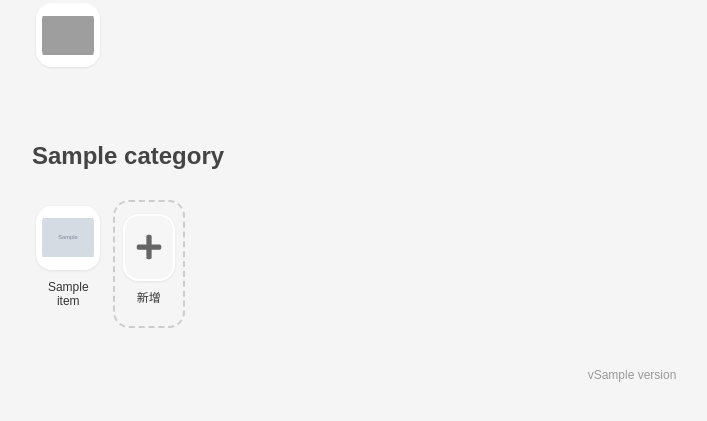
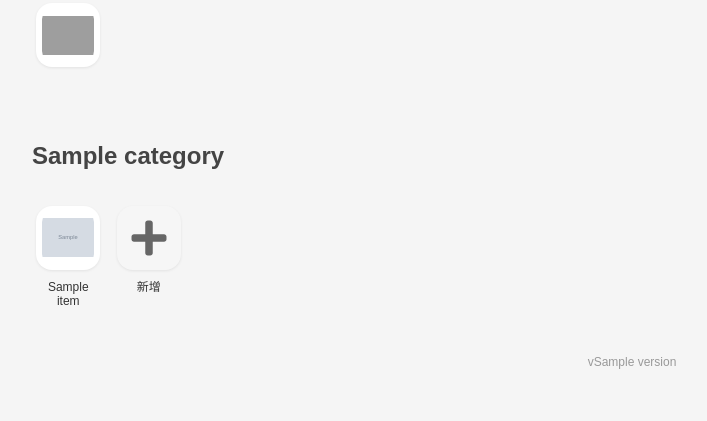
Before and after one commit to syaofox/homer, a Flask app: template app/templates/index.html in a window 1280 px wide. Shown: the part 170-591 px from the top of the page, without its empty margins (8-715 px from the left). Run offline with Flask 3, Linux system fonts and the light colour scheme; the template is opened without the code that fills it: most values are stand-ins (such as "Sample title", 1, 10 or a date in 2020); grey boxes marked "Sample" are stand-in pictures; parts of the project's set-up code (start-up, migrations or seed data) failed here and were passed over; grey boxes are pictures that could not be loaded.

Commit message:
修复：SVG图标与自定义图标大小不一致及顶部对齐问题
- 统一SVG图标容器和自定义图片总外尺寸为64×64px
- SVG图标本身从28×28px放大到40×40px
- 移除SVG容器白色边框和新增按钮虚线边框
- 修复导致SVG图标顶部偏移6px的问题

```diff
--- a/app/static/css/style.css
+++ b/app/static/css/style.css
@@ -44,25 +44,25 @@ h1 {
 
 .nav-item i,
 .nav-item .nav-item-icon {
-    font-size: 28px;
+    font-size: 0;
+    margin-top: 0;
     margin-bottom: 4px;
     background: rgba(255, 255, 255, 0.08);
     color: #333;
-    width: 52px;
-    height: 52px;
+    width: 64px;
+    height: 64px;
     border-radius: 16px;
     display: flex;
     align-items: center;
     justify-content: center;
     padding: 6px;
     box-sizing: border-box;
-    border: 2px solid #fff;
     box-shadow: 0 1px 3px rgba(0,0,0,0.08);
 }
 
 .nav-item .nav-item-icon .icon-svg {
-    width: 28px;
-    height: 28px;
+    width: 40px;
+    height: 40px;
 }
 
 .nav-item span {
@@ -154,15 +154,11 @@ h2 {
 
 /* Add tile */
 .nav-item.add-item {
-    border: 2px dashed #ccc;
     color: #666;
 }
 .nav-item.add-item i,
 .nav-item.add-item .nav-item-icon {
     color: #666;
-}
-.nav-item.add-item:hover {
-    border-color: #999;
 }
 
 /* Context menu */
```
Also changed, not shown: tests/test_blueprints.py (+28 -0 lines), tests/test_utils.py (+53 -0 lines).
